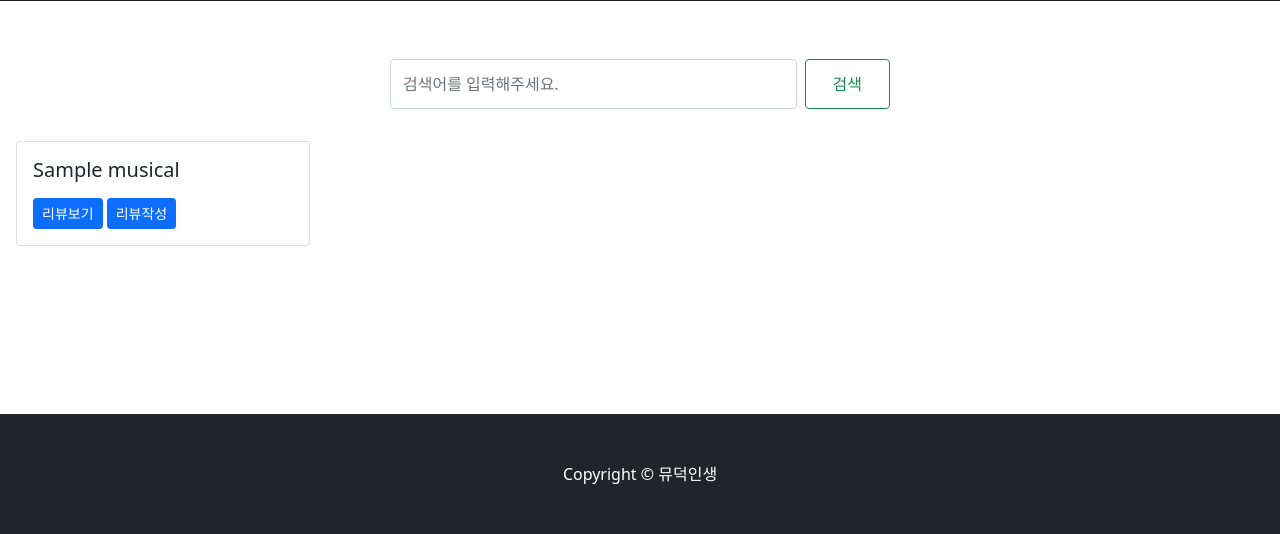
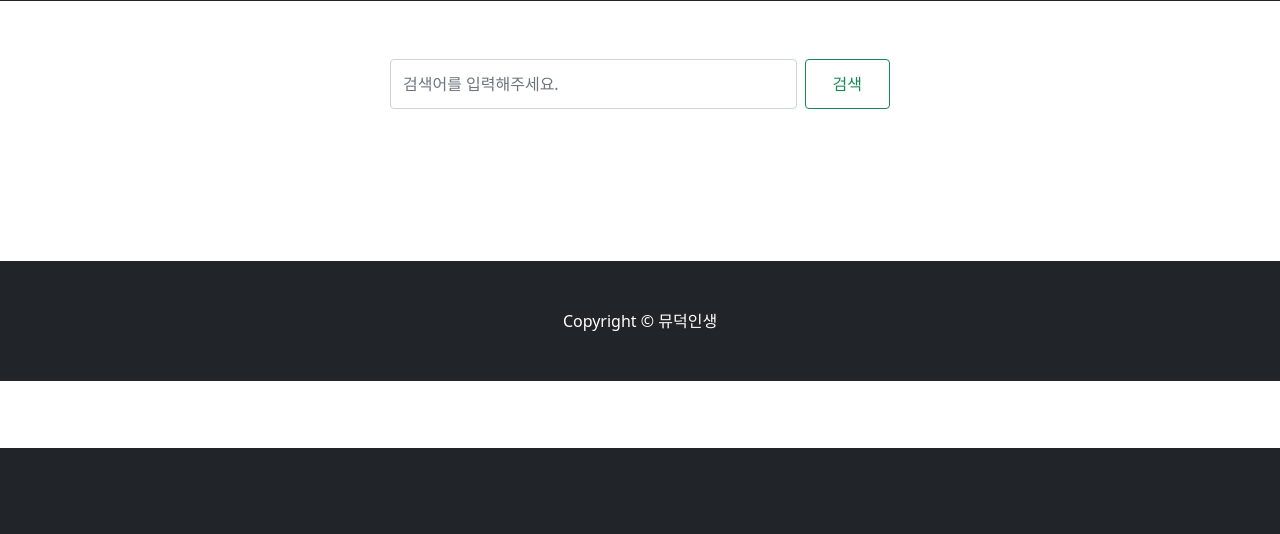
Before and after one commit to ryurim0109/6jo-miniproject, a Flask app: template templates/index.html in a window 1280 px wide. Shown: the part 352-886 px from the top of the page. After the commit the page ends 800 px from the top, so only its background shows below. Run offline with Flask 2, Linux system fonts and the light colour scheme; the template is opened without the code that fills it: most values are stand-ins (such as "Sample title", 1, 10 or a date in 2020); grey boxes marked "Sample" are stand-in pictures; a database or web service that is not in the repository returns one stand-in record (values such as "Sample title"); data that the repository does not hold is empty; some libraries are stand-ins or nearby versions.

Commit message:
불필요한 내용 삭제했습니다!

```diff
--- a/app.py
+++ b/app.py
@@ -37,7 +37,6 @@
             return render_template("index.html", all_musicals=all_musicals, name=user)
         else:
             search_musicals = list(db.musicals.find({"title": {"$regex": search_title}}, {'_id': False}))
-            print(search_musicals)
             return jsonify({'result':'success','search_musicals':search_musicals})
             # return render_template("search_main.html", search_musicals=search_musicals, name=user)
 
--- a/templates/index.html
+++ b/templates/index.html
@@ -148,44 +148,6 @@
   </div>
 </nav>
 
-<!-- Found Musical List -->
-<div id="search_cards">
-    <div class="container-fluid p-3">
-        <div id="contents-box" class="row">
-
-            {% for musical in musicals %}
-
-            {% set poster_path = musical['music_poster'] %}
-            {% set title = musical['music_title'] %}
-
-            <div class="col-xl-3 col-lg-4 col-md-6 col-xs-12 my-2">
-                <div class="card">
-
-                    {% set poster_path = musical['music_poster'] %}
-
-                    <div class="card-img-top poster">
-                    </div>
-                    <div class="card-img-top poster" style="background-image: url({{poster_path}});">
-                    </div>
-                    <div class="card-body p-3">
-                        <h5 class="card-title mb-3">{{title}}</h5>
-
-                        <div class="justify-content-between">
-                            <div class="btn_box d-inline">
-                                <a href="#" class="btn btn-sm btn-primary">리뷰보기</a>
-                                <a href="/detail" class="btn btn-sm btn-primary">리뷰작성</a>
-                            </div>
-
-                        </div>
-                    </div>
-
-                    {% endfor %}
-
-                </div>
-            </div>
-        </div>
-    </div>
-</div>
 <section class="py-5">
     <div class="container px-4 px-lg-5 mt-5">
         <div class="row gx-4 gx-lg-5 row-cols-2 row-cols-md-3 row-cols-xl-4 justify-content-center" id="musicals" >
```
